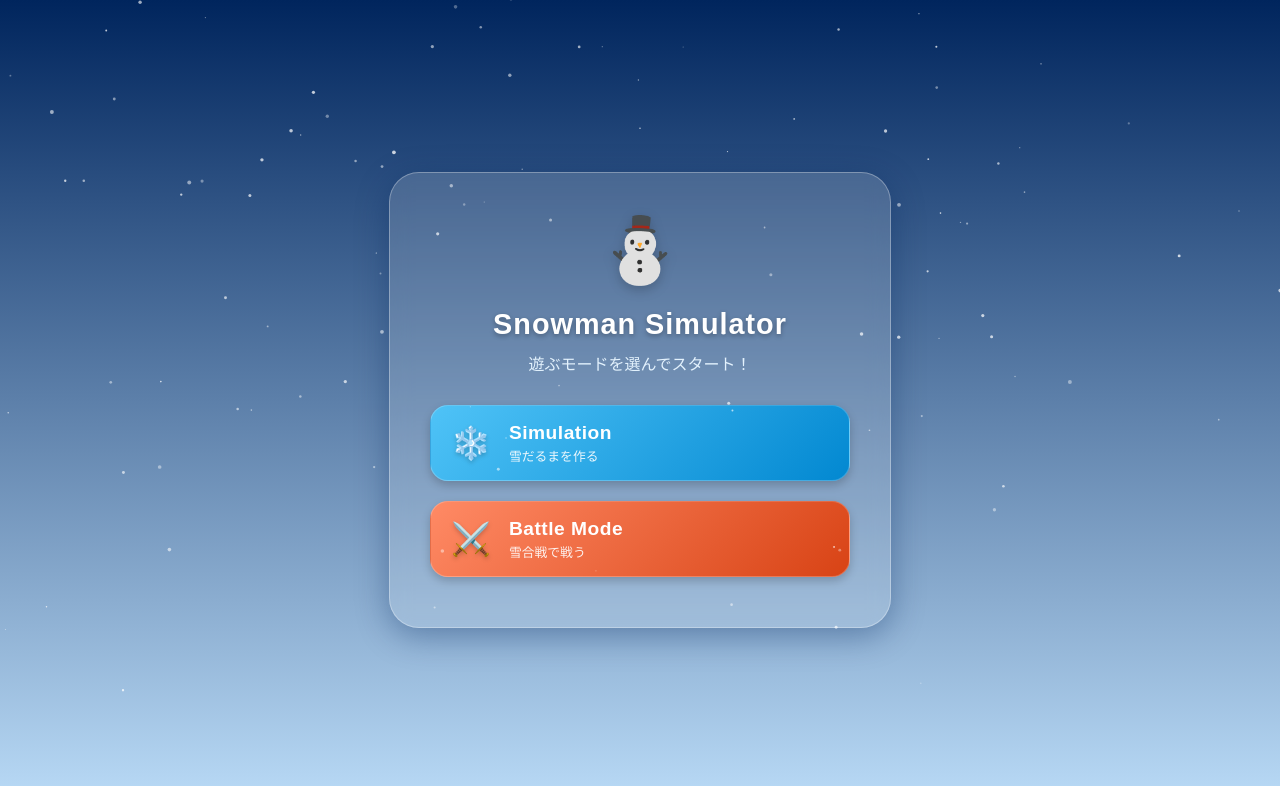
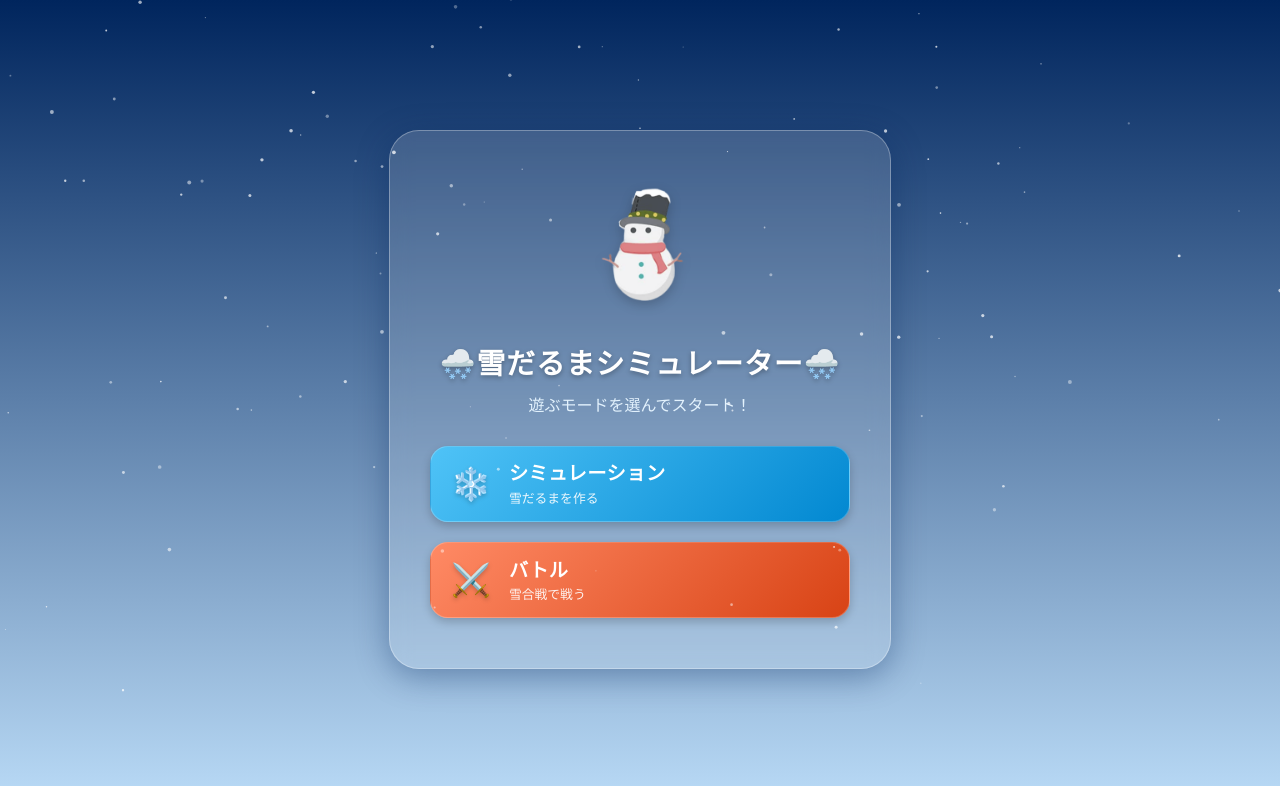
Before and after one commit to hayashiriku/snowman, a Vue app in the folder frontend/: page / in a window 1280 px wide. Shown: the top 786 px of the page. Built offline with nearby package versions, Linux system fonts and the light colour scheme; the HTML template or start-up script is replaced by a standard one.

Commit message:
デザインの修正

```diff
--- a/frontend/src/views/HomeView.vue
+++ b/frontend/src/views/HomeView.vue
@@ -59,7 +59,7 @@ const goBack = () => {
     </button>
 
     <header>
-      <h1>⛄ 雪だるまシミュレーター</h1>
+      <h1>❄️ 雪だるまシミュレーションモード</h1>
       <p>地図のピンをクリックしてね！</p>
     </header>
 
--- a/frontend/src/views/LoginView.vue
+++ b/frontend/src/views/LoginView.vue
@@ -4,6 +4,8 @@ import { useRouter } from 'vue-router'
 // 共通の背景・エフェクトコンポーネント
 import SnowEffect from '../components/Snoweffect.vue'
 import OceanBackground from '../components/oceanbackground.vue'
+
+import snowmanImg from '/public/snowman6.png'
 
 const router = useRouter()
 
@@ -26,9 +28,9 @@ const handleStart = (mode) => {
 
     <div class="start-card">
       <div class="icon-area">
-        <span class="snowman-icon">⛄</span>
+        <img :src="snowmanImg" class="snowman-img" alt="雪だるま" />
       </div>
-      <h1>Snowman Simulator</h1>
+      <h1>🌨️雪だるまシミュレーター🌨️</h1>
       <p class="subtitle">遊ぶモードを選んでスタート！</p>
 
       <div class="mode-select-area">
@@ -39,7 +41,7 @@ const handleStart = (mode) => {
         >
           <span class="btn-icon">❄️</span>
           <div class="btn-text">
-            <span class="main-label">Simulation</span>
+            <span class="main-label">シミュレーション</span>
             <span class="sub-label">雪だるまを作る</span>
           </div>
         </button>
@@ -51,7 +53,7 @@ const handleStart = (mode) => {
         >
           <span class="btn-icon">⚔️</span>
           <div class="btn-text">
-            <span class="main-label">Battle Mode</span>
+            <span class="main-label">バトル</span>
             <span class="sub-label">雪合戦で戦う</span>
           </div>
         </button>
@@ -92,10 +94,21 @@ const handleStart = (mode) => {
 }
 
 .icon-area {
-  font-size: 4rem;
-  margin-bottom: 10px;
+  width: 150px;  /* 画像サイズ調整：必要に応じて変更してください */
+  height: 150px;
+  margin: 0 auto 10px; /* 中央寄せ */
   filter: drop-shadow(0 4px 6px rgba(0,0,0,0.2));
-  animation: bounce 2s infinite;
+  animation: bounce 2s infinite; /* フワフワ動くアニメーション */
+
+  display: flex;
+  justify-content: center;
+  align-items: center;
+}
+
+.snowman-img {
+  width: 100%;
+  height: 100%;
+  object-fit: contain; /* 枠内に綺麗に収める */
 }
 
 h1 {
```
Also changed, not shown: frontend/public/snowman6.png (added).
